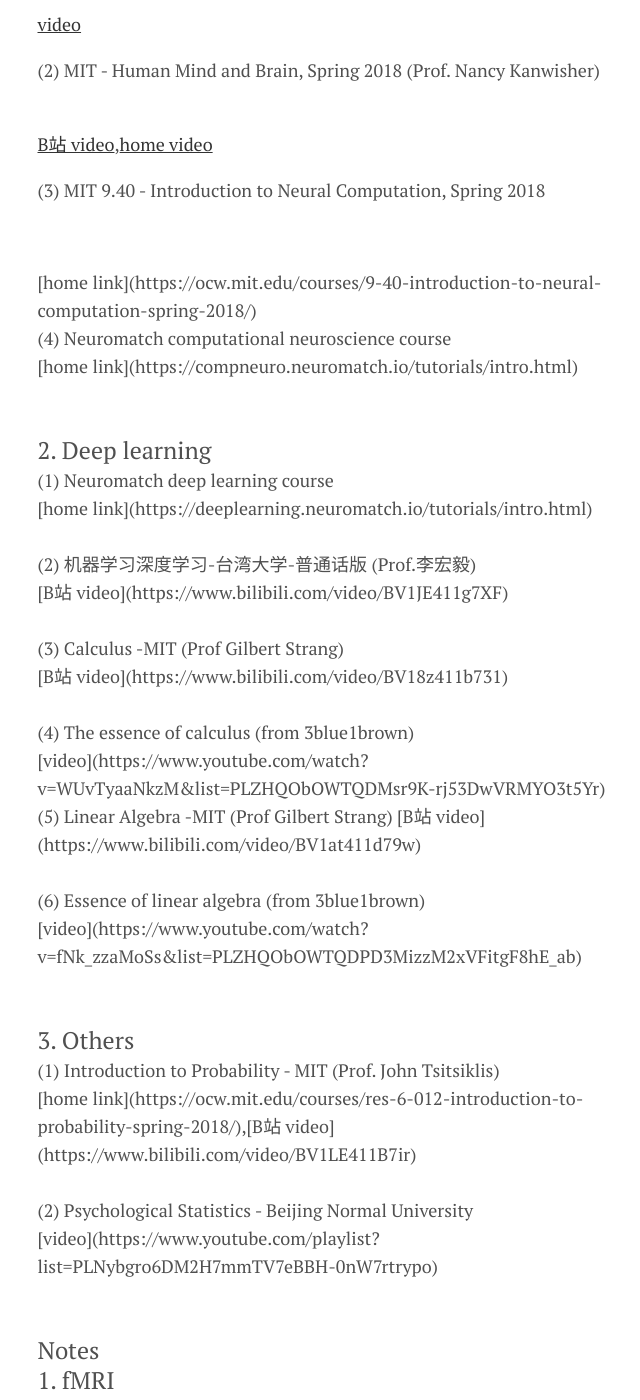
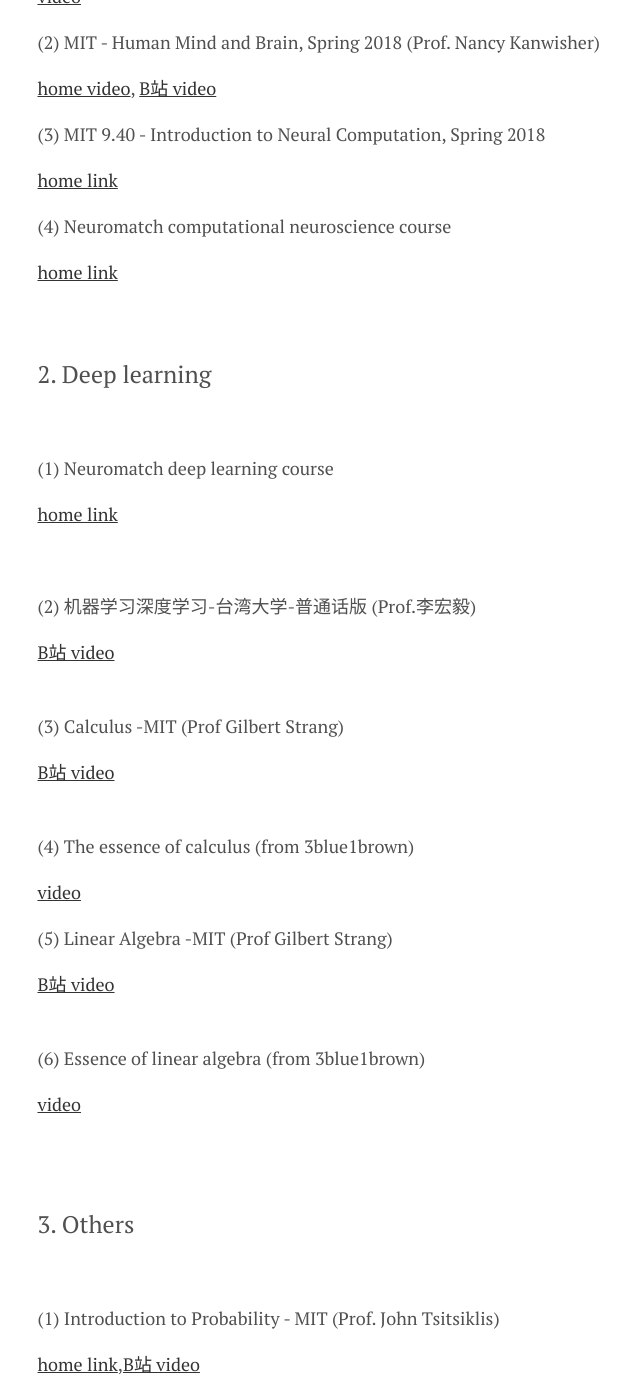
Before and after one commit to wu-shuyi/wu-shuyi.github.io, a Jekyll site: the page built from menu/learning resources.md, in a window 1280 px wide and 1400 px high, scrolled down 878 px. Shown: the whole window, without its empty margins (295-935 px from the left). Built offline with Jekyll 4.4.1, drawn with Linux system fonts in a browser that asks for light colours; some of the changed text lies outside the part shown.

Commit message:
Update learning resources.md

```diff
--- a/menu/learning resources.md
+++ b/menu/learning resources.md
@@ -14,54 +14,52 @@ Here I would share some of my learning notes and open materials. <br>
 <font size="5"> 1. Neuroscience </font> <br>
 
 
-<font size="4"> (1) Harvard - Fundamentals of Neuroscience, Part 3: The Brain (Prof. David Cox) </font> <br>
+<font size="4"> (1) Harvard - Fundamentals of Neuroscience, Part 3: The Brain (Prof. David Cox) </font>
 [video](https://www.bilibili.com/video/av41830186/?p=1) <br>
 
-<font size="4"> (2) MIT - Human Mind and Brain, Spring 2018 (Prof. Nancy Kanwisher) </font> <br>
-[B站 video](https://www.bilibili.com/video/av24615914/?p=1),[home video](https://nancysbraintalks.mit.edu/course/9-11-the-human-brain) <br>
+<font size="4"> (2) MIT - Human Mind and Brain, Spring 2018 (Prof. Nancy Kanwisher) </font>
+[home video](https://nancysbraintalks.mit.edu/course/9-11-the-human-brain), [B站 video](https://www.bilibili.com/video/av24615914/?p=1) <br>
 
-<font size="4"> (3) MIT 9.40 - Introduction to Neural Computation, Spring 2018 </font> <br>
-<font size="4"> [home link](https://ocw.mit.edu/courses/9-40-introduction-to-neural-computation-spring-2018/) <font size="4"> <br>
+<font size="4"> (3) MIT 9.40 - Introduction to Neural Computation, Spring 2018 </font>
+[home link](https://ocw.mit.edu/courses/9-40-introduction-to-neural-computation-spring-2018/) <br>
 
-<font size="4"> (4) Neuromatch computational neuroscience course <br>
+<font size="4"> (4) Neuromatch computational neuroscience course </font>
 [home link](https://compneuro.neuromatch.io/tutorials/intro.html) <br>
-
-</font>
 <br>
 <br>
 <font size="5"> 2. Deep learning </font> <br>
 
-<font size="4"> (1) Neuromatch deep learning course <br>
-[home link](https://deeplearning.neuromatch.io/tutorials/intro.html)  </font> <br>
+<font size="4"> (1) Neuromatch deep learning course </font>
+[home link](https://deeplearning.neuromatch.io/tutorials/intro.html) <br>
 
 <br>
-<font size="4"> (2) 机器学习深度学习-台湾大学-普通话版 (Prof.李宏毅) <br>
+<font size="4"> (2) 机器学习深度学习-台湾大学-普通话版 (Prof.李宏毅) </font>
 [B站 video](https://www.bilibili.com/video/BV1JE411g7XF)<br>
 <br>
 
-<font size="4"> (3) Calculus -MIT (Prof Gilbert Strang) </font> <br>
+<font size="4"> (3) Calculus -MIT (Prof Gilbert Strang) </font>
 [B站 video](https://www.bilibili.com/video/BV18z411b731) <br>
  <br>
 
-<font size="4"> (4) The essence of calculus (from 3blue1brown) <br>
+<font size="4"> (4) The essence of calculus (from 3blue1brown) </font>
 [video](https://www.youtube.com/watch?v=WUvTyaaNkzM&list=PLZHQObOWTQDMsr9K-rj53DwVRMYO3t5Yr)  <br>
 
-<font size="4"> (5) Linear Algebra -MIT (Prof Gilbert Strang)
+<font size="4"> (5) Linear Algebra -MIT (Prof Gilbert Strang)</font>
 [B站 video](https://www.bilibili.com/video/BV1at411d79w) <br>
 <br>
 
-<font size="4"> (6) Essence of linear algebra (from 3blue1brown) <br>
+<font size="4"> (6) Essence of linear algebra (from 3blue1brown) </font>
 [video](https://www.youtube.com/watch?v=fNk_zzaMoSs&list=PLZHQObOWTQDPD3MizzM2xVFitgF8hE_ab)  <br>
 
 <br>
 <br>
 <font size="5"> 3. Others </font> <br>
 
-<font size="4"> (1) Introduction to Probability - MIT (Prof. John Tsitsiklis) <br>
+<font size="4"> (1) Introduction to Probability - MIT (Prof. John Tsitsiklis) </font>
 [home link](https://ocw.mit.edu/courses/res-6-012-introduction-to-probability-spring-2018/),[B站 video](https://www.bilibili.com/video/BV1LE411B7ir) <br>
 <br>
 
-<font size="4"> (2) Psychological Statistics - Beijing Normal University <br>
+<font size="4"> (2) Psychological Statistics - Beijing Normal University </font>
 [video](https://www.youtube.com/playlist?list=PLNybgro6DM2H7mmTV7eBBH-0nW7rtrypo) <br>
 
 <br>
```
